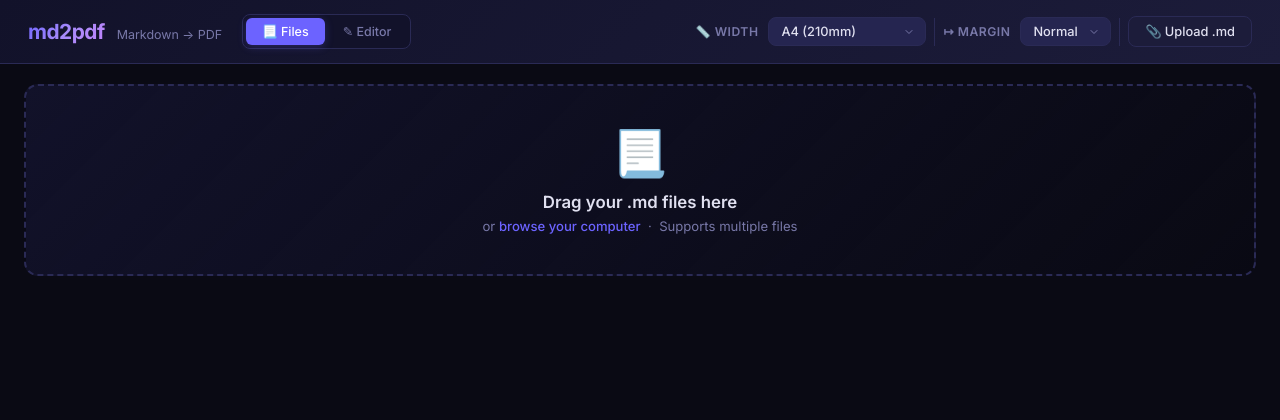
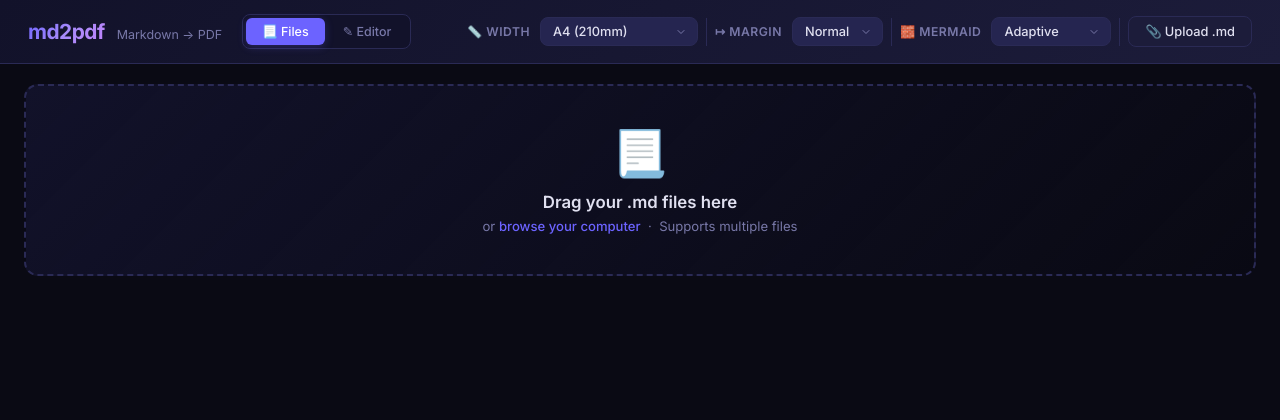
Before and after one commit to cairoramos7/md2pdf, a FastAPI app: page / in a window 1280 px wide. Shown: the top 420 px of the page. Run offline with FastAPI, Linux system fonts and the light colour scheme; some libraries are stand-ins or nearby versions.

Commit message:
feat: add Mermaid layout selection (Adaptive vs Hierarchical) with ELK support

```diff
--- a/app.py
+++ b/app.py
@@ -308,15 +308,31 @@ dd {{ margin-left: 24px; margin-bottom: 8px; }}
 """
 
 
-def wrap_for_pdf(body_html, title, margin_preset="normal"):
+def wrap_for_pdf(body_html, title, margin_preset="normal", mermaid_layout="adaptive"):
     style = get_pdf_style(margin_preset)
+
+    # CSS dinâmico para Mermaid no PDF
+    if mermaid_layout == "hierarchical":
+        style += """
+        .mermaid { overflow-x: auto; }
+        .mermaid svg { max-width: none !important; }
+        """
+    else:
+        style += """
+        .mermaid svg { max-width: 100% !important; height: auto !important; }
+        """
+
+    renderer = 'dagre' if mermaid_layout == 'hierarchical' else 'elk'
+
     return f"""<!DOCTYPE html>
 <html lang="pt-BR">
 <head><meta charset="UTF-8"><title>{title}</title>
 <script type="module">
   import mermaid from 'https://cdn.jsdelivr.net/npm/mermaid@11/dist/mermaid.esm.min.mjs';
+  import elkLayouts from 'https://cdn.jsdelivr.net/npm/@mermaid-js/layout-elk@0.2.2/dist/mermaid-layout-elk.esm.min.mjs';
+  mermaid.registerLayoutLoaders(elkLayouts);
   window.mermaid = mermaid;
-  mermaid.initialize({{ startOnLoad: true, theme: 'default' }});
+  mermaid.initialize({{ startOnLoad: true, theme: 'default', flowchart: {{ defaultRenderer: '{renderer}' }} }});
 </script>
 <link rel="stylesheet" href="https://cdnjs.cloudflare.com/ajax/libs/highlight.js/11.9.0/styles/github.min.css">
 <script src="https://cdnjs.cloudflare.com/ajax/libs/highlight.js/11.9.0/highlight.min.js"></script>
@@ -374,8 +390,8 @@ async def html_to_pdf_bytes(html_content, width_preset="a4"):
 
             await page.wait_for_timeout(400)
 
-            # Emulate print media for accurate measurement
-            await page.emulate_media(media='print')
+            # Emulate print media and force light color scheme to prevent Mermaid rendering dark boxes
+            await page.emulate_media(media='print', color_scheme='light')
             await page.wait_for_timeout(200)
 
             # Measure actual rendered content height.
@@ -455,6 +471,7 @@ async def convert_markdown(
     filename: str = Form("document"),
     page_width: str = Form("a4"),
     margin: str = Form("normal"),
+    mermaid_layout: str = Form("adaptive"),
 ):
     """Converts markdown (upload or text) to PDF."""
     if file:
@@ -476,7 +493,7 @@ async def convert_markdown(
 
     title = _extract_title(content, filename)
     body = md_to_html(content)
-    full_html = wrap_for_pdf(body, title, margin_preset=margin)
+    full_html = wrap_for_pdf(body, title, margin_preset=margin, mermaid_layout=mermaid_layout)
     pdf_bytes = await html_to_pdf_bytes(full_html, width_preset=page_width)
 
     # Save temp with unique name to avoid collision
--- a/templates/index.html
+++ b/templates/index.html
@@ -8,6 +8,8 @@
 <link href="https://fonts.googleapis.com/css2?family=Inter:wght@300;400;500;600;700&display=swap" rel="stylesheet">
 <script type="module">
   import mermaid from 'https://cdn.jsdelivr.net/npm/mermaid@11/dist/mermaid.esm.min.mjs';
+  import elkLayouts from 'https://cdn.jsdelivr.net/npm/@mermaid-js/layout-elk@0.2.2/dist/mermaid-layout-elk.esm.min.mjs';
+  mermaid.registerLayoutLoaders(elkLayouts);
   window.mermaid = mermaid;
   mermaid.initialize({ startOnLoad: false, theme: 'default' });
 </script>
@@ -472,6 +474,16 @@ textarea::placeholder { color: var(--text-muted); }
 .preview-content li { margin: 3px 0; margin-left: 20px; }
 .preview-content ul, .preview-content ol { margin: 8px 0 8px 24px; }
 .preview-content .mermaid { background: #fafafa; border-radius: 6px; padding: 16px; margin: 12px 0; }
+.preview-content .mermaid.mermaid-adaptive svg {
+    max-width: 100% !important;
+    height: auto !important;
+}
+.preview-content .mermaid.mermaid-hierarchical {
+    overflow-x: auto;
+}
+.preview-content .mermaid.mermaid-hierarchical svg {
+    max-width: none !important;
+}
 .preview-content a { color: #8b8bf5; text-decoration: none; border-bottom: 1px solid rgba(139,139,245,0.3); transition: color 0.2s; }
 .preview-content a:hover { color: #a5a5ff; }
 .preview-content del { text-decoration: line-through; color: #6c7086; }
@@ -679,6 +691,14 @@ textarea::placeholder { color: var(--text-muted); }
                 <option value="tight">Tight</option>
                 <option value="normal" selected>Normal</option>
                 <option value="wide">Wide</option>
+            </select>
+        </div>
+        <div class="settings-divider"></div>
+        <div class="settings-group">
+            <span class="settings-label">&#129521; Mermaid</span>
+            <select class="preset-select" id="preset-mermaid">
+                <option value="adaptive" selected>Adaptive</option>
+                <option value="hierarchical">Hierarchical</option>
             </select>
         </div>
         <div class="settings-divider"></div>
@@ -1130,6 +1150,7 @@ function getPresetSettings() {
     return {
         page_width: document.getElementById('preset-width').value,
         margin: document.getElementById('preset-margin').value,
+        mermaid_layout: document.getElementById('preset-mermaid').value,
     };
 }
 
@@ -1140,6 +1161,7 @@ async function generatePdfBlobFromContent(content, filename) {
     formData.append('filename', stripExt(filename));
     formData.append('page_width', settings.page_width);
     formData.append('margin', settings.margin);
+    formData.append('mermaid_layout', settings.mermaid_layout);
     const resp = await fetch('/api/convert', { method: 'POST', body: formData });
     if (!resp.ok) throw new Error('Conversion failed');
     return await resp.blob();
@@ -1239,7 +1261,27 @@ async function updatePreview() {
         const data = await resp.json();
         preview.innerHTML = data.html;
 
-        await mermaid.run({ nodes: preview.querySelectorAll('.mermaid') });
+        const layout = document.getElementById('preset-mermaid').value;
+        mermaid.initialize({
+            startOnLoad: false,
+            theme: 'default',
+            flowchart: {
+                defaultRenderer: layout === 'hierarchical' ? 'dagre' : 'elk'
+            }
+        });
+
+        const mermaidDivs = preview.querySelectorAll('.mermaid');
+        mermaidDivs.forEach(div => {
+            if (layout === 'hierarchical') {
+                div.classList.remove('mermaid-adaptive');
+                div.classList.add('mermaid-hierarchical');
+            } else {
+                div.classList.remove('mermaid-hierarchical');
+                div.classList.add('mermaid-adaptive');
+            }
+        });
+
+        await mermaid.run({ nodes: mermaidDivs });
         preview.querySelectorAll('pre code').forEach(el => {
             el.removeAttribute('data-highlighted');
             hljs.highlightElement(el);
@@ -1377,6 +1419,17 @@ document.addEventListener('keydown', (e) => {
         switchView('files');
     }
 });
+
+// ===================== SETTINGS LISTENERS =====================
+document.getElementById('preset-mermaid').addEventListener('change', () => {
+    updatePreview();
+});
+document.getElementById('preset-width').addEventListener('change', () => {
+    updatePreview();
+});
+document.getElementById('preset-margin').addEventListener('change', () => {
+    updatePreview();
+});
 </script>
 </body>
 </html>
```
Also changed, not shown: 1 other file.
